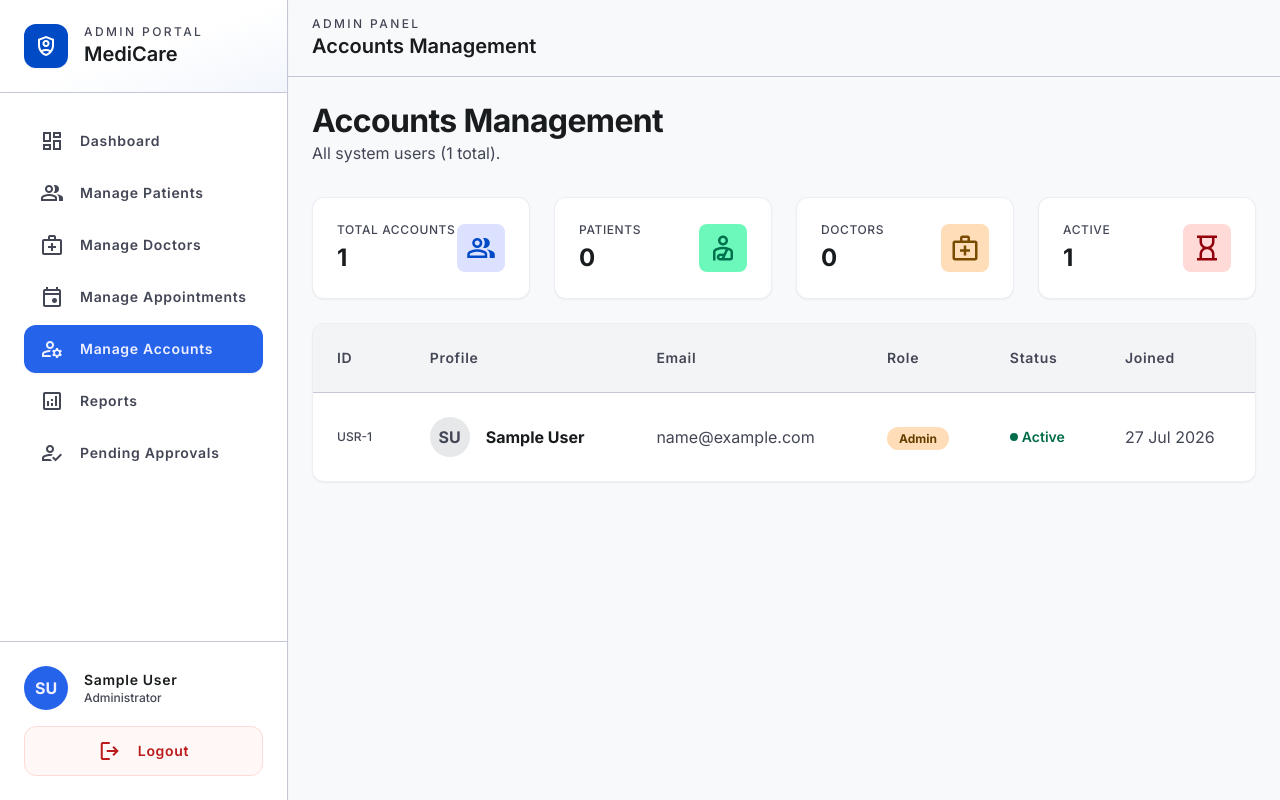
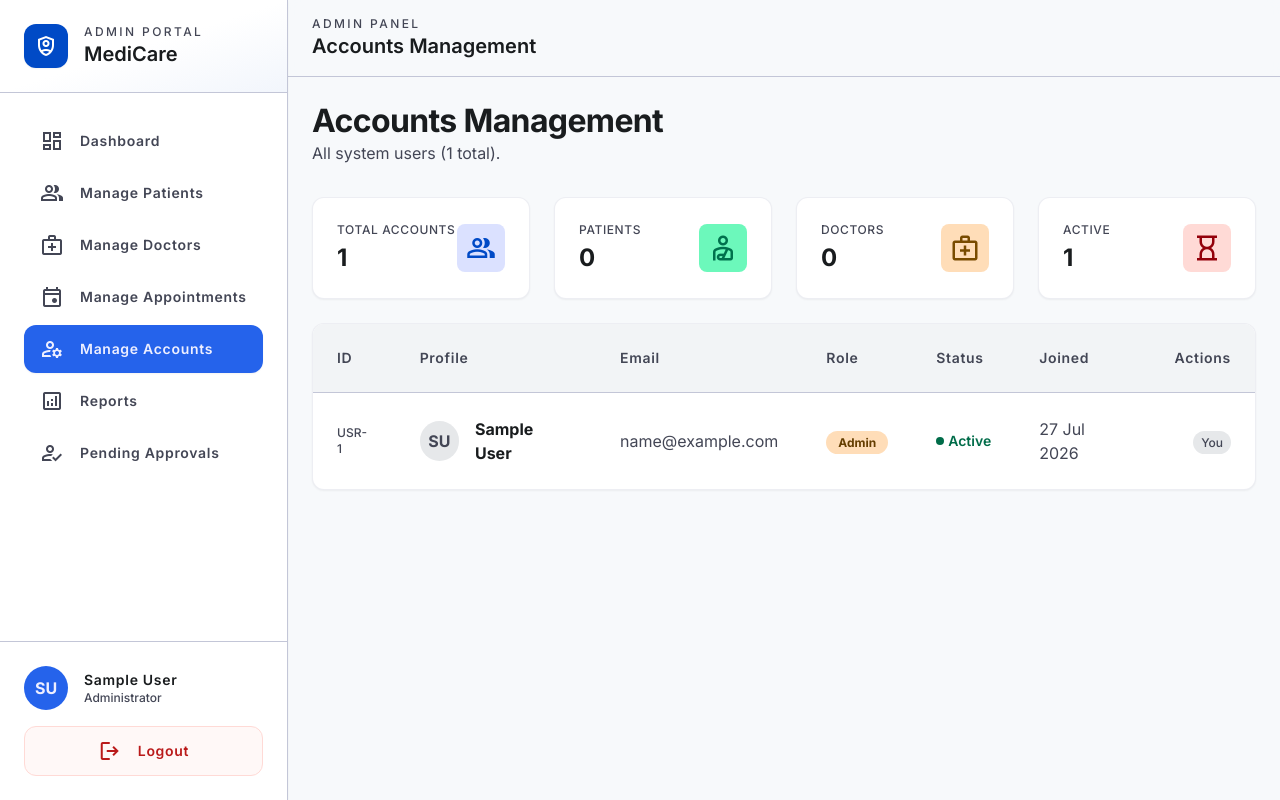
Before and after one commit to KirtanKayastha/hospital-management-system, a Django app: page /admin-panel/accounts/ in a window 1280 px wide. Run offline with Django 5.2, Linux system fonts and the light colour scheme; the visitor is signed in with stand-in values (Sample User, id 1); data comes from the database, SQL or seed files in the repository; some libraries are stand-ins or nearby versions.

Commit message:
Add delete functionality for accounts

```diff
--- a/admin_nishan/templates/admin_accounts.html
+++ b/admin_nishan/templates/admin_accounts.html
@@ -41,6 +41,7 @@
                     <th class="p-lg text-label-md text-on-surface-variant">Role</th>
                     <th class="p-lg text-label-md text-on-surface-variant">Status</th>
                     <th class="p-lg text-label-md text-on-surface-variant">Joined</th>
+                    <th class="p-lg text-label-md text-on-surface-variant text-right">Actions</th>
                 </tr>
             </thead>
             <tbody class="divide-y divide-outline-variant/30">
@@ -73,10 +74,23 @@
                         {% endif %}
                     </td>
                     <td class="p-lg text-body-md text-on-surface-variant">{{ user.date_joined|date:"d M Y" }}</td>
+                    <td class="p-lg text-right">
+                        {% if user.id != request.user.id %}
+                        <form method="POST" action="{% url 'admin_nishan:delete_account' user.id %}" class="inline" onsubmit="return confirm('Are you sure you want to delete the account of {{ user.get_full_name|default:user.username }}? This action cannot be undone.');">
+                            {% csrf_token %}
+                            <button type="submit" class="px-sm py-xs rounded-lg bg-error-container text-error font-label-sm text-label-sm hover:bg-error hover:text-on-error transition-colors">
+                                <span class="material-symbols-outlined text-sm align-middle">delete</span>
+                                Delete
+                            </button>
+                        </form>
+                        {% else %}
+                        <span class="px-sm py-xs rounded-full bg-surface-container-high text-on-surface-variant font-label-sm text-label-sm">You</span>
+                        {% endif %}
+                    </td>
                 </tr>
                 {% empty %}
                 <tr>
-                    <td colspan="6" class="p-lg text-center">
+                    <td colspan="7" class="p-lg text-center">
                         <span class="material-symbols-outlined text-4xl text-on-surface-variant">manage_accounts</span>
                         <p class="font-body-md text-on-surface mt-md">No accounts found</p>
                     </td>
--- a/admin_nishan/urls.py
+++ b/admin_nishan/urls.py
@@ -12,5 +12,6 @@ urlpatterns = [
     path("doctors/reject/<int:doctor_id>/", views.reject_doctor, name="reject_doctor"),
     path("appointments/", views.admin_appointments, name="admin_appointments"),
     path("accounts/", views.admin_accounts, name="admin_accounts"),
+    path("accounts/delete/<int:user_id>/", views.delete_account, name="delete_account"),
     path("reports/", views.admin_reports, name="admin_reports"),
 ]
--- a/admin_nishan/views.py
+++ b/admin_nishan/views.py
@@ -5,6 +5,32 @@ from django.contrib.auth.models import User
 from django.db.models import Count, Sum
 from django.shortcuts import get_object_or_404, redirect, render
 from django.utils import timezone
+
+from admin_nishan.models import (
+    Appointment,
+    BillingInvoice,
+    Department,
+    MedicalRecord,
+    Prescription,
+)
+from doctor_siddhartha.models import DoctorProfile
+from hospital.access import admin_required
+from patient_roshan.models import PatientProfile
+
+
+@admin_required
+def delete_account(request, user_id):
+    target = get_object_or_404(User, pk=user_id)
+    if target.id == request.user.id:
+        messages.error(request, "You cannot delete your own account.")
+        return redirect("admin_nishan:admin_accounts")
+    if not request.user.is_superuser:
+        messages.error(request, "Only superusers can delete accounts.")
+        return redirect("admin_nishan:admin_accounts")
+    username = target.get_full_name() or target.username
+    target.delete()
+    messages.success(request, f"Account '{username}' has been deleted.")
+    return redirect("admin_nishan:admin_accounts")
 
 from admin_nishan.models import (
     Appointment,
```
